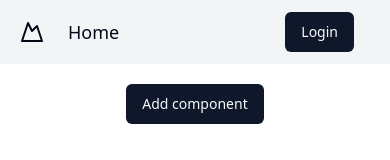
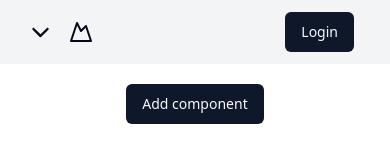
Before and after one commit to AayushtheCoder01/share-components, a React (Vite) app: page /home/your-components in a window 390 px wide. Shown: the top 160 px of the page. Built offline with nearby package versions, Linux system fonts and the light colour scheme; no server answers.

Commit message:
mobile responsive navbar

```diff
--- a/src/Components/component/new-header.jsx
+++ b/src/Components/component/new-header.jsx
@@ -2,12 +2,15 @@
  * This code was generated by v0 by Vercel.
  * @see https://v0.dev/t/Qf4uPqORARc
  */
-import { Link } from "react-router-dom";
+import { Link, NavLink } from "react-router-dom";
 import { Button } from "../ui/button"
 import { account } from "../../appwrite/appwriteConfig";
 import { useNavigate } from "react-router-dom";
 import {useDispatch, useSelector } from 'react-redux'
 import { logout } from '@/store/createSlice'
+import { IoIosArrowDown } from "react-icons/io";
+import { useState } from "react";
+import { MdOutlineKeyboardArrowUp } from "react-icons/md";
 
 
 export function NewHeader() {
@@ -16,19 +19,24 @@ export function NewHeader() {
   const dispatch = useDispatch()
   const userData = useSelector((state) => state.user)
   const isLoggedIn = useSelector((state) => state.isLoggedIn)
+  const [navBtn, setNavBtn] = useState(false)
 
 
   return (
-    (<header className="flex px-5 items-center h-16 bg-gray-100 px-4 w-full shrink-0">
-      <Link className="mr-6" href="#">
+    <>
+    <header className="flex px-5 items-center h-16 bg-gray-100 px-4 w-full shrink-0">
+      <div onClick={() => {
+        setNavBtn(!navBtn)
+      }} className="m-2 mr-4 md:hidden cursor-pointer">{navBtn? <MdOutlineKeyboardArrowUp size={'25'}/> : <IoIosArrowDown size={'25'}/>}</div>
+      <NavLink className="mr-6 md:ml-6" href="#">
         <MountainIcon className="h-6 w-6" />
         <span className="sr-only">Acme Inc</span>
-      </Link>
-      <Link className="mr-6 text-lg" href="#">
+      </NavLink>
+      <NavLink className="mr-6 text-lg hidden md:block" href="#">
         Home
-      </Link>
+      </NavLink>
       <div className="flex items-center space-x-4 ml-auto px-4">
-        {userData.name? <div className="text-lg font-semibold text-gray-500 border border-green-300 bg-green-100 p-1 px-3 rounded-3xl">{userData.name}</div> : ""}
+        {userData.name? <div className="text-lg hidden md:block font-semibold text-gray-500 border border-green-300 bg-green-100 p-1 px-3 rounded-3xl">{userData.name}</div> : ""}
 
         {isLoggedIn?
         <Button onClick={() => {
@@ -42,7 +50,22 @@ export function NewHeader() {
   }}>Login</Button>}
 
       </div>
-    </header>)
+    </header>
+    {navBtn? <div className="h-auto w-full p-2 pl-10 bg-gray-100">
+      <ul>
+        <NavLink to={'/home'}>
+          <li className="my-1 cursor-pointer ">Home</li>
+        </NavLink>
+
+        <NavLink to={'/home/your-components'}>
+          <li className="my-1 cursor-pointer">Your Components</li>
+        </NavLink>
+
+      </ul>
+
+    </div> : ""}
+
+    </>
   );
 }
 
```
